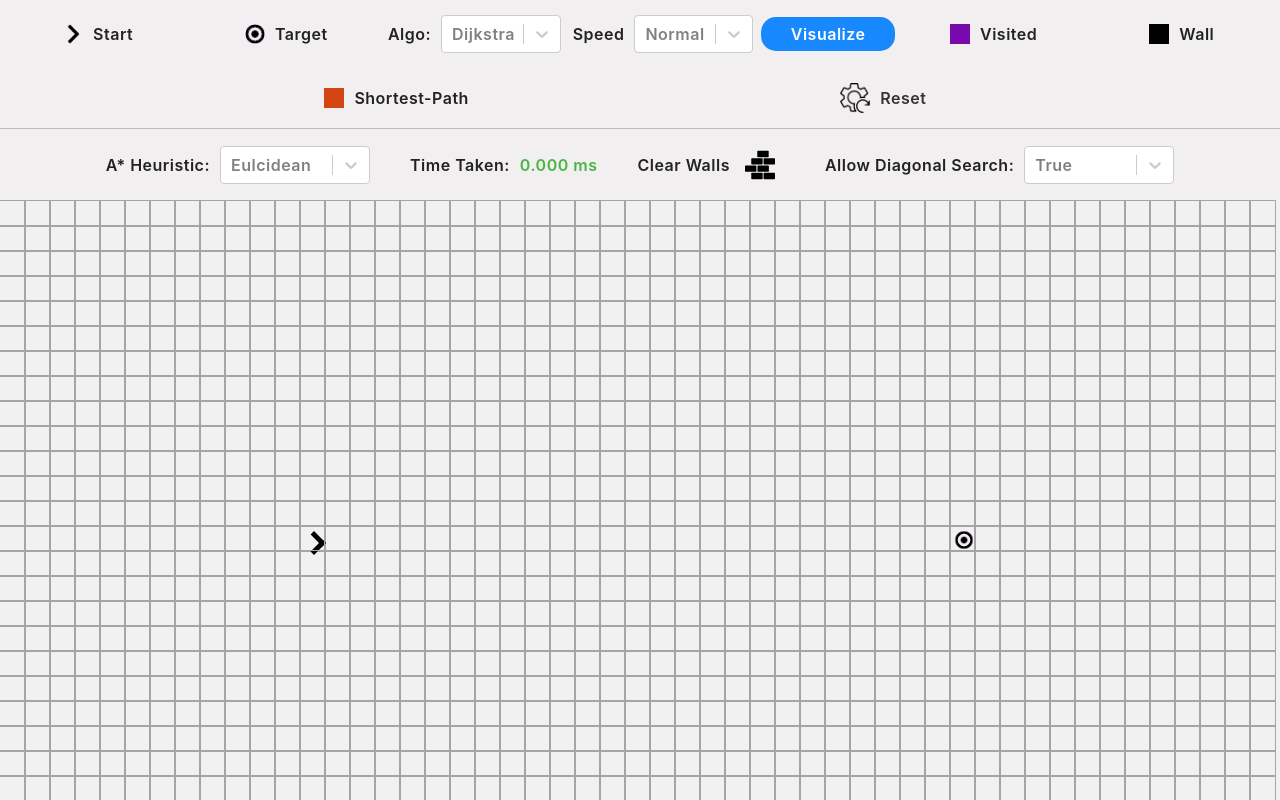
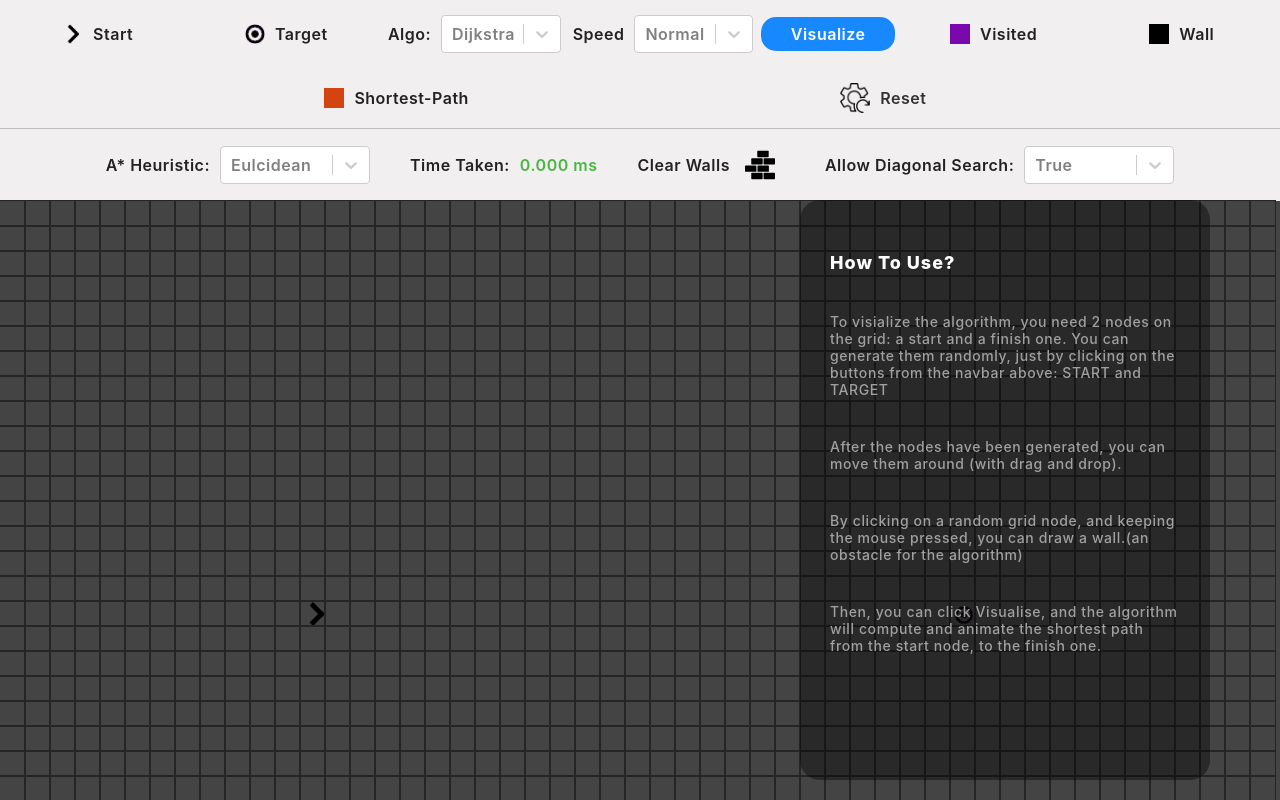
Before and after one commit to costingh/Pathfinding-Algorithm-Visualiser, a React (Create React App) app: page / in a window 1280 px wide. Shown: the top 800 px of the page. Built offline with nearby package versions, Linux system fonts and the light colour scheme.

Commit message:
Refactor styles, added InfoTab,

```diff
--- a/package.json
+++ b/package.json
@@ -7,6 +7,7 @@
     "@fortawesome/free-solid-svg-icons": "^5.15.2",
     "@fortawesome/react-fontawesome": "^0.1.14",
     "@material-ui/core": "^4.11.3",
+    "@material-ui/icons": "^4.11.2",
     "@testing-library/jest-dom": "^5.11.4",
     "@testing-library/react": "^11.1.0",
     "@testing-library/user-event": "^12.1.10",
--- a/src/App.css
+++ b/src/App.css
@@ -1,6 +1,6 @@
 .App {
     width: 100%;
     height: 100vh;
-   /*  background: #444444; */
-    background: rgb(241, 241, 241);
+    background: #444444;
+    /* background: rgb(241, 241, 241); */
 }
--- a/src/Components/Grid.js
+++ b/src/Components/Grid.js
@@ -379,7 +379,7 @@ export default class Grid extends Component {
 		const { grid, mouseIsPressed, running } = this.state;
 		return (
 			<div className="Wrapper">
-				{/* <InfoTab></InfoTab> */}
+				<InfoTab></InfoTab>
 				<Navbar
 					clearPath={this.resetAll.bind(this)}
 					changeSpeed={this.handleChangeSpeed.bind(this)}
--- a/src/styles/Grid.css
+++ b/src/styles/Grid.css
@@ -2,7 +2,7 @@
     font-size: 0;
     position: relative;
     width: 100%;
-    height: 85%;
+    height: 100%;
   }
 
   .Wrapper {
--- a/src/styles/Node.css
+++ b/src/styles/Node.css
@@ -1,28 +1,28 @@
 .Node {
     width: 25px;
     height: 25px;
-    /* outline: 1px solid rgb(37, 37, 37); */
-    outline: 1px solid rgb(165, 165, 165);
+    outline: 1px solid rgb(37, 37, 37);
+    /* outline: 1px solid rgb(165, 165, 165); */
     display: inline-block;
     position: relative;
   }
 
   #dragstart::before {
     position: absolute;
+    top: 50%;
+    left: 50%;
     content: '';
     display: inline-block;
     width: 10px;
     height: 10px;
     border-right: 4px solid black;
     border-top: 4px solid black;
-    transform: rotate(45deg) scale(1.2);
-    top: 10px;
-    left: 7px;
+    transform: translate(-50%, -50%) rotate(45deg) scale(1.2);
     transition: all .2s ease-in-out;
   }
 
   #dragstart:hover::before {
-    transform: rotate(45deg) scale(0.5);
+    transform: translate(-50%, -50%) rotate(45deg) scale(0.5);
   }
 
   #dragstart {
```
Also changed, not shown: src/Components/DraggableNode.js (deleted, +0 -26 lines), 2 other files (tests, documents, lock files or other folders).
